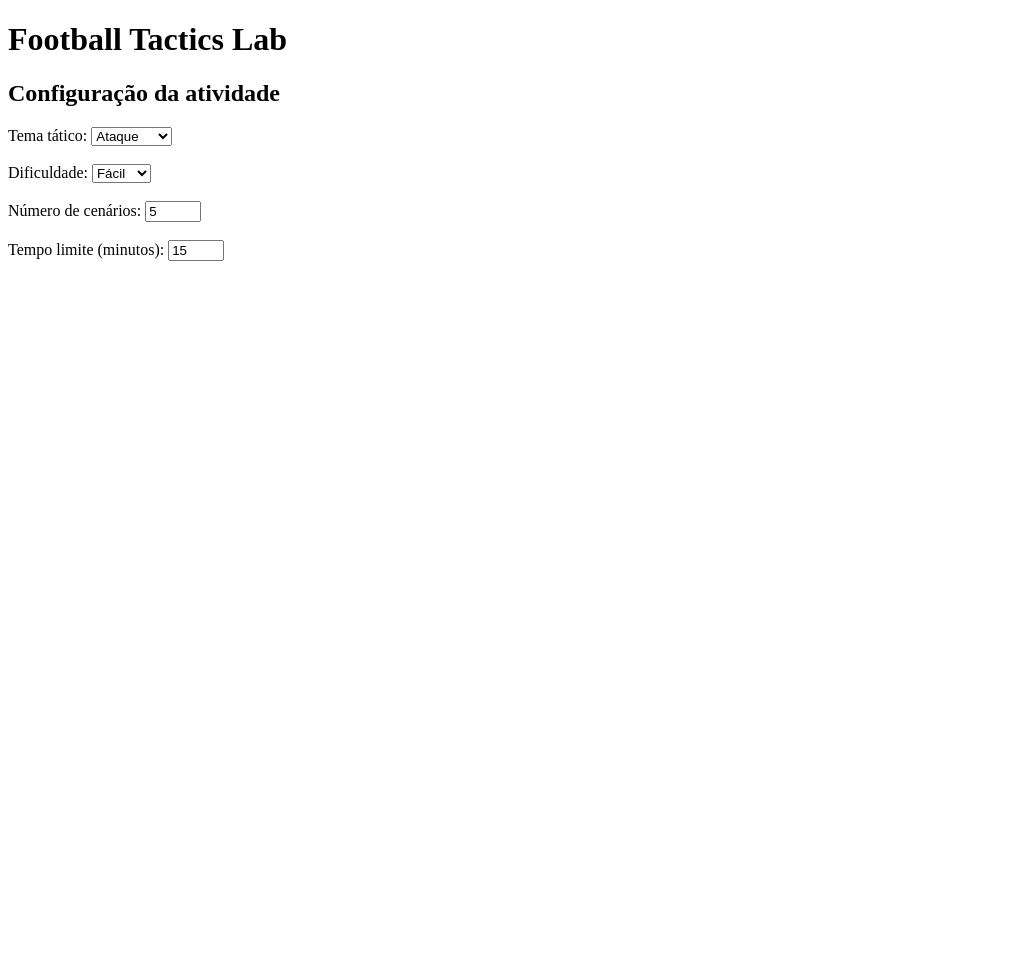
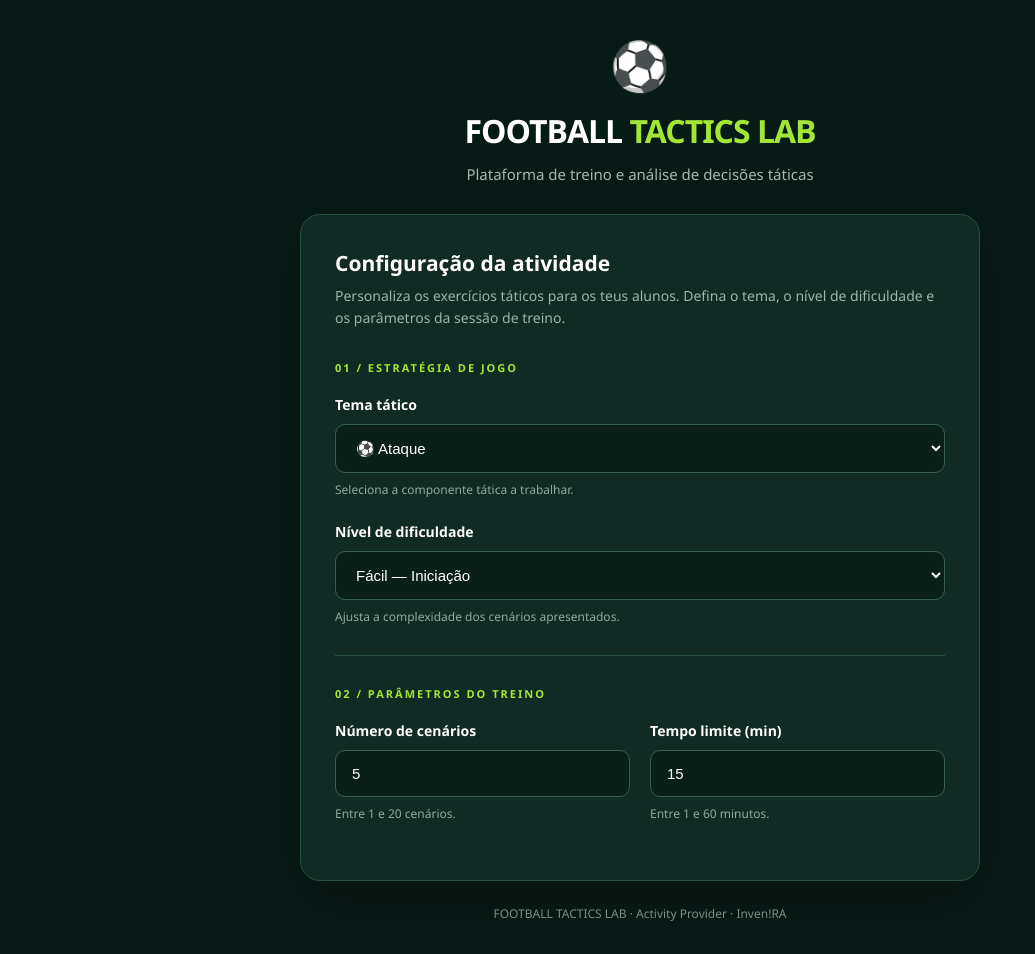
Before and after one commit to RonnyLeal10/Football-Tactics-Lab, a Flask app: page /config in a window 1280 px wide. Shown: the whole page, without its empty margins (0-1035 px from the left). Before the commit the page ends 261 px from the top, so only its background shows below. Run offline with Flask 3, Linux system fonts and the light colour scheme.

Commit message:
O config.html foi atualizado e também css

```diff
--- /dev/null
+++ b/static/config.css
@@ -0,0 +1,172 @@
+
+/* Configurações gerais */
+
+* {
+    box-sizing: border-box;
+}
+
+body {
+    margin: 0;
+    min-height: 100vh;
+    padding: 32px 16px;
+    font-family: 'Segoe UI', Arial, sans-serif;
+    background: #071b16;
+    color: #ffffff;
+
+    display: flex;
+    justify-content: center;
+    align-items: center;
+}
+
+/* Estrutura principal */
+
+.container {
+    width: 100%;
+    max-width: 680px;
+}
+
+/* Cabeçalho */
+
+.header {
+    text-align: center;
+    margin-bottom: 30px;
+}
+
+.logo {
+    font-size: 48px;
+    margin-bottom: 12px;
+}
+
+.header h1 {
+    margin: 0;
+    font-size: 32px;
+    font-weight: 800;
+    letter-spacing: -1px;
+}
+
+.header h1 span {
+    color: #a3e635;
+}
+
+.header p {
+    color: #a5b8af;
+    font-size: 15px;
+    margin-top: 12px;
+}
+
+/* Cartão de configuração */
+
+.card {
+    background: #102b23;
+    border: 1px solid #285043;
+    border-radius: 20px;
+    padding: 34px;
+    box-shadow: 0 20px 60px rgba(0, 0, 0, 0.25);
+}
+
+.card-title {
+    font-size: 21px;
+    font-weight: 700;
+    margin: 0 0 8px;
+}
+
+.card-description {
+    color: #9cb6a8;
+    font-size: 14px;
+    margin: 0 0 30px;
+    line-height: 1.6;
+}
+
+/* Títulos das secções */
+
+.section-label {
+    color: #a3e635;
+    font-size: 11px;
+    font-weight: 800;
+    text-transform: uppercase;
+    letter-spacing: 2px;
+    margin-bottom: 20px;
+}
+
+.divider {
+    height: 1px;
+    background: #285043;
+    margin: 30px 0;
+}
+
+/* Campos do formulário */
+
+.form-group {
+    margin-bottom: 24px;
+}
+
+label {
+    display: block;
+    font-size: 14px;
+    font-weight: 600;
+    margin-bottom: 10px;
+}
+
+.hint {
+    display: block;
+    color: #91aa9d;
+    font-size: 12px;
+    margin-top: 8px;
+}
+
+select,
+input {
+    width: 100%;
+    padding: 14px 16px;
+    border: 1px solid #376052;
+    border-radius: 10px;
+    background: #092019;
+    color: #ffffff;
+    font-size: 15px;
+    outline: none;
+    transition: border-color 0.2s, box-shadow 0.2s;
+}
+
+select:focus,
+input:focus {
+    border-color: #a3e635;
+    box-shadow: 0 0 0 3px rgba(163, 230, 53, 0.15);
+}
+
+select {
+    cursor: pointer;
+}
+
+/* Campos lado a lado */
+
+.form-row {
+    display: grid;
+    grid-template-columns: 1fr 1fr;
+    gap: 20px;
+}
+
+/* Rodapé */
+
+.footer {
+    text-align: center;
+    color: #769184;
+    font-size: 12px;
+    margin-top: 24px;
+}
+
+/* Adaptação a telemóveis */
+
+@media (max-width: 520px) {
+    .card {
+        padding: 24px;
+    }
+
+    .header h1 {
+        font-size: 26px;
+    }
+
+    .form-row {
+        grid-template-columns: 1fr;
+        gap: 0;
+    }
+}
--- a/templates/config.html
+++ b/templates/config.html
@@ -1,39 +1,114 @@
+
 <!DOCTYPE html>
 <html lang="pt">
 <head>
     <meta charset="UTF-8">
-    <title>Configuração - Football Tactics Lab</title>
+    <meta name="viewport" content="width=device-width, initial-scale=1.0">
+
+    <title>Football Tactics Lab | Configuração</title>
+
+    <link rel="stylesheet" href="{{ url_for('static', filename='config.css') }}">
 </head>
+
 <body>
-    <h1>Football Tactics Lab</h1>
-    <h2>Configuração da atividade</h2>
+    <main class="container">
 
-    <label for="tema">Tema tático:</label>
-    <select id="tema" name="tema">
-        <option value="ataque">Ataque</option>
-        <option value="defesa">Defesa</option>
-        <option value="transicao">Transição</option>
-    </select>
+        <!-- Cabeçalho -->
+        <header class="header">
+            <div class="logo">⚽</div>
 
-    <br><br>
+            <h1>FOOTBALL <span>TACTICS LAB</span></h1>
 
-    <label for="dificuldade">Dificuldade:</label>
-    <select id="dificuldade" name="dificuldade">
-        <option value="facil">Fácil</option>
-        <option value="medio">Médio</option>
-        <option value="dificil">Difícil</option>
-    </select>
+            <p>Plataforma de treino e análise de decisões táticas</p>
+        </header>
 
-    <br><br>
+        <!-- Painel de configuração -->
+        <section class="card">
 
-    <label for="num_cenarios">Número de cenários:</label>
-    <input type="number" id="num_cenarios" name="num_cenarios"
-           min="1" max="20" value="5">
+            <h2 class="card-title">Configuração da atividade</h2>
 
-    <br><br>
+            <p class="card-description">
+                Personaliza os exercícios táticos para os teus alunos.
+                Defina o tema, o nível de dificuldade e os parâmetros
+                da sessão de treino.
+            </p>
 
-    <label for="tempo_limite">Tempo limite (minutos):</label>
-    <input type="number" id="tempo_limite" name="tempo_limite"
-           min="1" max="60" value="15">
+            <div class="section-label">01 / Estratégia de jogo</div>
+
+            <!-- Tema -->
+            <div class="form-group">
+                <label for="tema">Tema tático</label>
+
+                <select id="tema" name="tema">
+                    <option value="ataque">⚽ Ataque</option>
+                    <option value="defesa">🛡️ Defesa</option>
+                    <option value="transicao">🔄 Transição</option>
+                </select>
+
+                <span class="hint">
+                    Seleciona a componente tática a trabalhar.
+                </span>
+            </div>
+
+            <!-- Dificuldade -->
+            <div class="form-group">
+                <label for="dificuldade">Nível de dificuldade</label>
+
+                <select id="dificuldade" name="dificuldade">
+                    <option value="facil">Fácil — Iniciação</option>
+                    <option value="medio">Médio — Intermédio</option>
+                    <option value="dificil">Difícil — Avançado</option>
+                </select>
+
+                <span class="hint">
+                    Ajusta a complexidade dos cenários apresentados.
+                </span>
+            </div>
+
+            <div class="divider"></div>
+
+            <div class="section-label">02 / Parâmetros do treino</div>
+
+            <!-- Parâmetros numéricos -->
+            <div class="form-row">
+
+                <div class="form-group">
+                    <label for="num_cenarios">Número de cenários</label>
+
+                    <input
+                        type="number"
+                        id="num_cenarios"
+                        name="num_cenarios"
+                        min="1"
+                        max="20"
+                        value="5"
+                    >
+
+                    <span class="hint">Entre 1 e 20 cenários.</span>
+                </div>
+
+                <div class="form-group">
+                    <label for="tempo_limite">Tempo limite (min)</label>
+
+                    <input
+                        type="number"
+                        id="tempo_limite"
+                        name="tempo_limite"
+                        min="1"
+                        max="60"
+                        value="15"
+                    >
+
+                    <span class="hint">Entre 1 e 60 minutos.</span>
+                </div>
+            </div>
+        </section>
+
+        <!-- Rodapé -->
+        <footer class="footer">
+            FOOTBALL TACTICS LAB · Activity Provider · Inven!RA
+        </footer>
+
+    </main>
 </body>
 </html>
```
